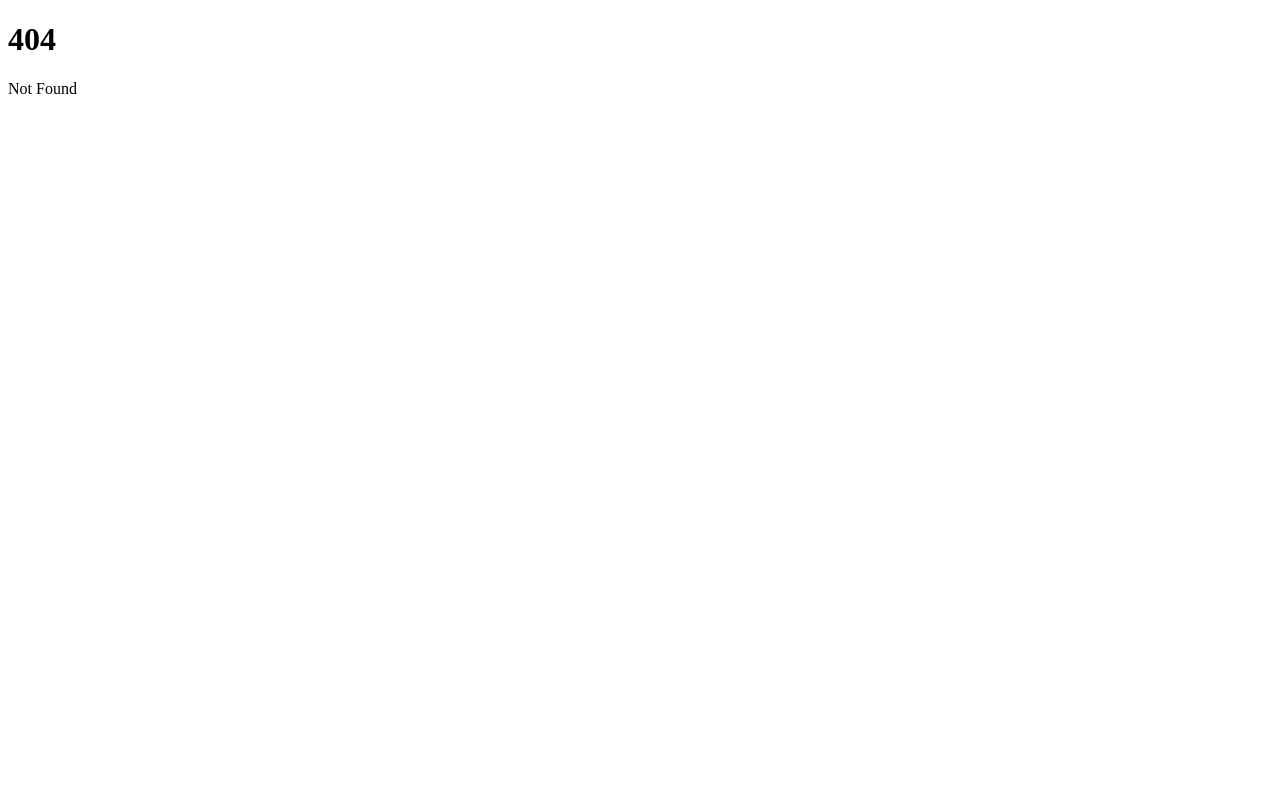
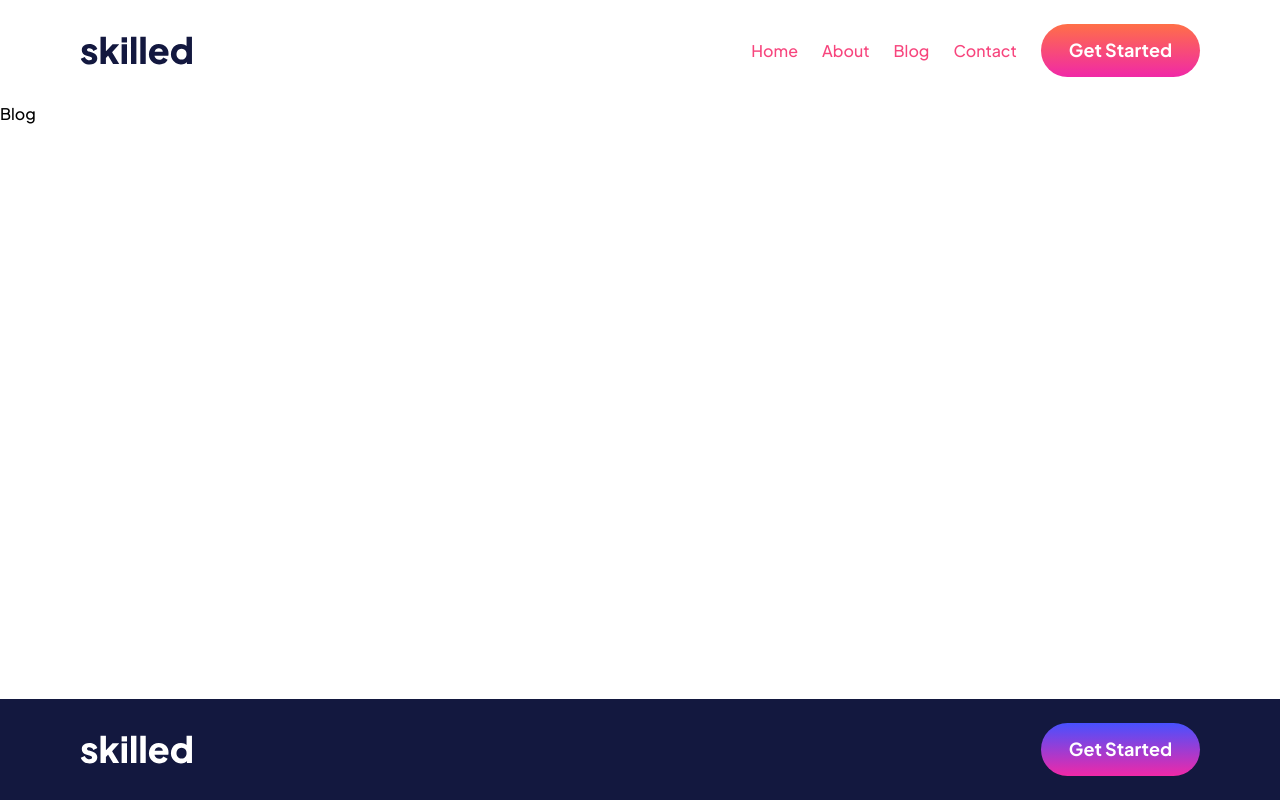
Before and after one commit to bmehder/2025-web-dev-sveltekit-final, a SvelteKit app: page /blog in a window 1280 px wide. Before the commit this address had no page. Built offline with nearby package versions, Linux system fonts and the light colour scheme.

Commit message:
Header, Footer, pages

```diff
--- /dev/null
+++ b/src/lib/Footer.svelte
@@ -0,0 +1,14 @@
+<footer>
+  <div class="outer bg-blue">
+    <div class="inner spread-apart">
+      <a href="/"><img src="/logo-light.svg" alt="light logo"></a>
+      <a href="/blog" class="button bg-gradient-purple white">Get Started</a>
+    </div>
+  </div>
+</footer>
+
+<style>
+  .inner {
+    padding-block: 1.5rem;
+  }
+</style>
--- /dev/null
+++ b/src/lib/Header.svelte
@@ -0,0 +1,36 @@
+<header>
+  <div class="outer">
+    <div class="inner spread-apart">
+      <a href="/"><img src="/logo-dark.svg" alt="dark logo"></a>
+      <nav>
+        <ul class="spread-apart">
+          <li>
+            <a href="/">Home</a>
+          </li>
+          <li>
+            <a href="/about">About</a>
+          </li>
+          <li>
+            <a href="/blog">Blog</a>
+          </li>
+          <li>
+            <a href="/contact">Contact</a>
+          </li>
+          <li>
+            <a href="/blog" class="button bg-gradient-pink white">Get Started</a>
+          </li>
+        </ul>
+      </nav>
+    </div>
+  </div>
+</header>
+
+<style>
+  .inner {
+    padding-block: 1.5rem;
+  }
+
+  ul {
+    list-style: none;
+  }
+</style>
--- a/src/lib/style.css
+++ b/src/lib/style.css
@@ -11,11 +11,7 @@
 	--pink: hsl(341 92% 62%);
 
 	--gradient-gray: linear-gradient(white, #f0f1ff 40%);
-	--gradient-blue: linear-gradient(
-		135deg,
-		hsl(233 54% 16% / 0.95),
-		hsl(234 25% 52% / 0.9)
-	);
+	--gradient-blue: linear-gradient(135deg, hsl(233 54% 16% / 0.95), hsl(234 25% 52% / 0.9));
 	--gradient-pink: linear-gradient(hsl(13 100% 64%), hsl(322 87% 55%));
 	--gradient-purple: linear-gradient(hsl(237 100% 64%), hsl(322 87% 55%));
 }
@@ -152,7 +148,7 @@ button:hover,
 }
 
 .inner {
-	width: min(100% - 3rem, 70rem);
+	width: min(100% - 3rem, var(--lg));
 	margin-inline: auto;
 	padding-block: 3rem;
 }
--- /dev/null
+++ b/src/routes/+layout.svelte
@@ -0,0 +1,23 @@
+<script>
+  import '$lib/style.css'
+	import Footer from '$lib/Footer.svelte';
+  import Header from '$lib/Header.svelte';
+</script>
+
+<div class="wrapper">
+  <Header />
+
+  <main>
+    <slot></slot>
+  </main>
+
+  <Footer />
+</div>
+
+<style>
+  .wrapper {
+    min-height: 100dvh;
+    display: grid;
+    grid-template-rows: auto 1fr auto;
+  }
+</style>
--- a/src/routes/+page.svelte
+++ b/src/routes/+page.svelte
@@ -1,2 +1,2 @@
-<h1>Welcome to SvelteKit</h1>
+<h1>Welcome to </h1>
 <p>Visit <a href="https://svelte.dev/docs/kit">svelte.dev/docs/kit</a> to read the documentation</p>
--- /dev/null
+++ b/src/routes/about/+page.svelte
@@ -0,0 +1 @@
+About
--- /dev/null
+++ b/src/routes/blog/+page.svelte
@@ -0,0 +1 @@
+Blog
--- /dev/null
+++ b/src/routes/contact/+page.svelte
@@ -0,0 +1 @@
+contact
```
